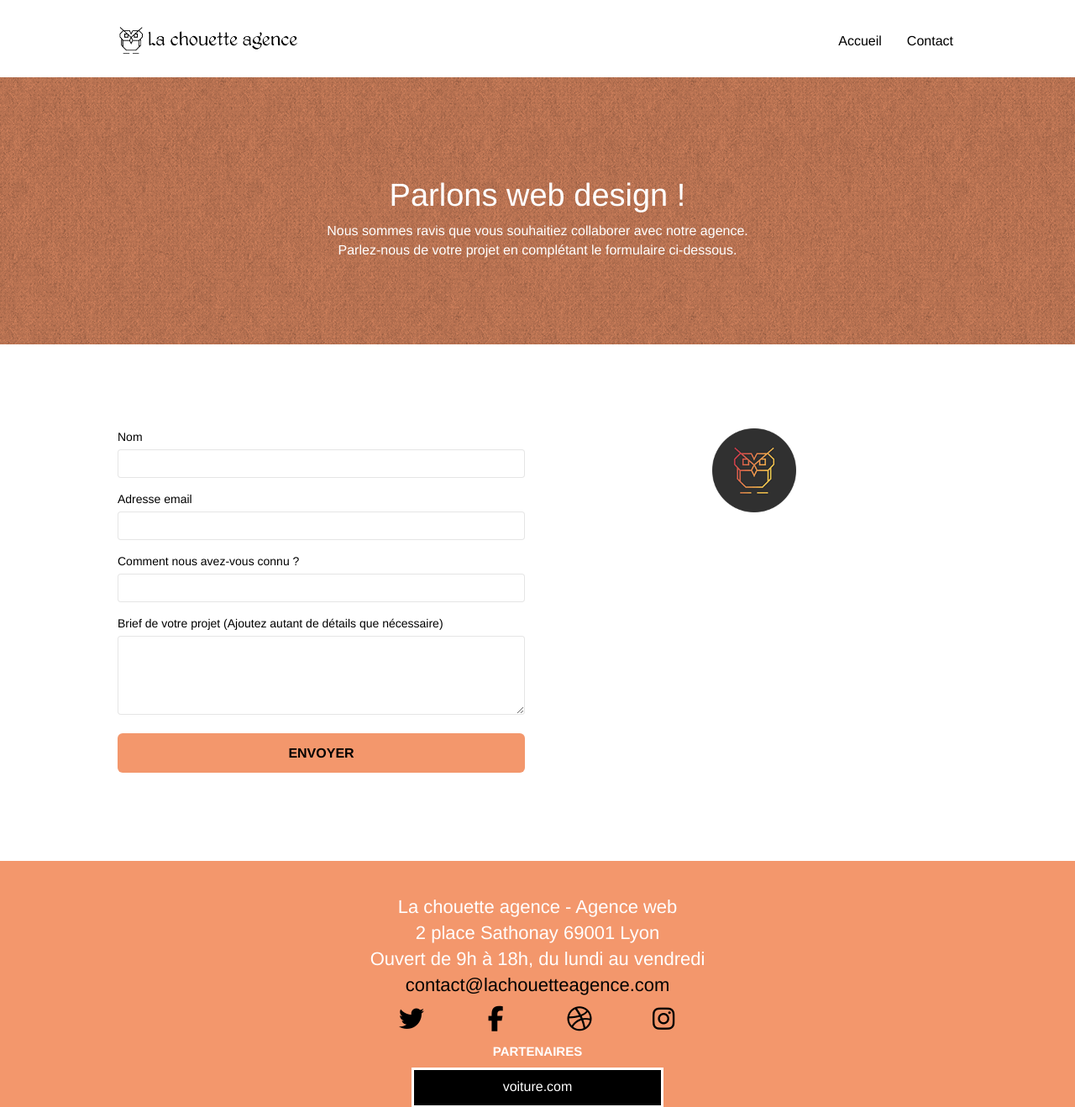
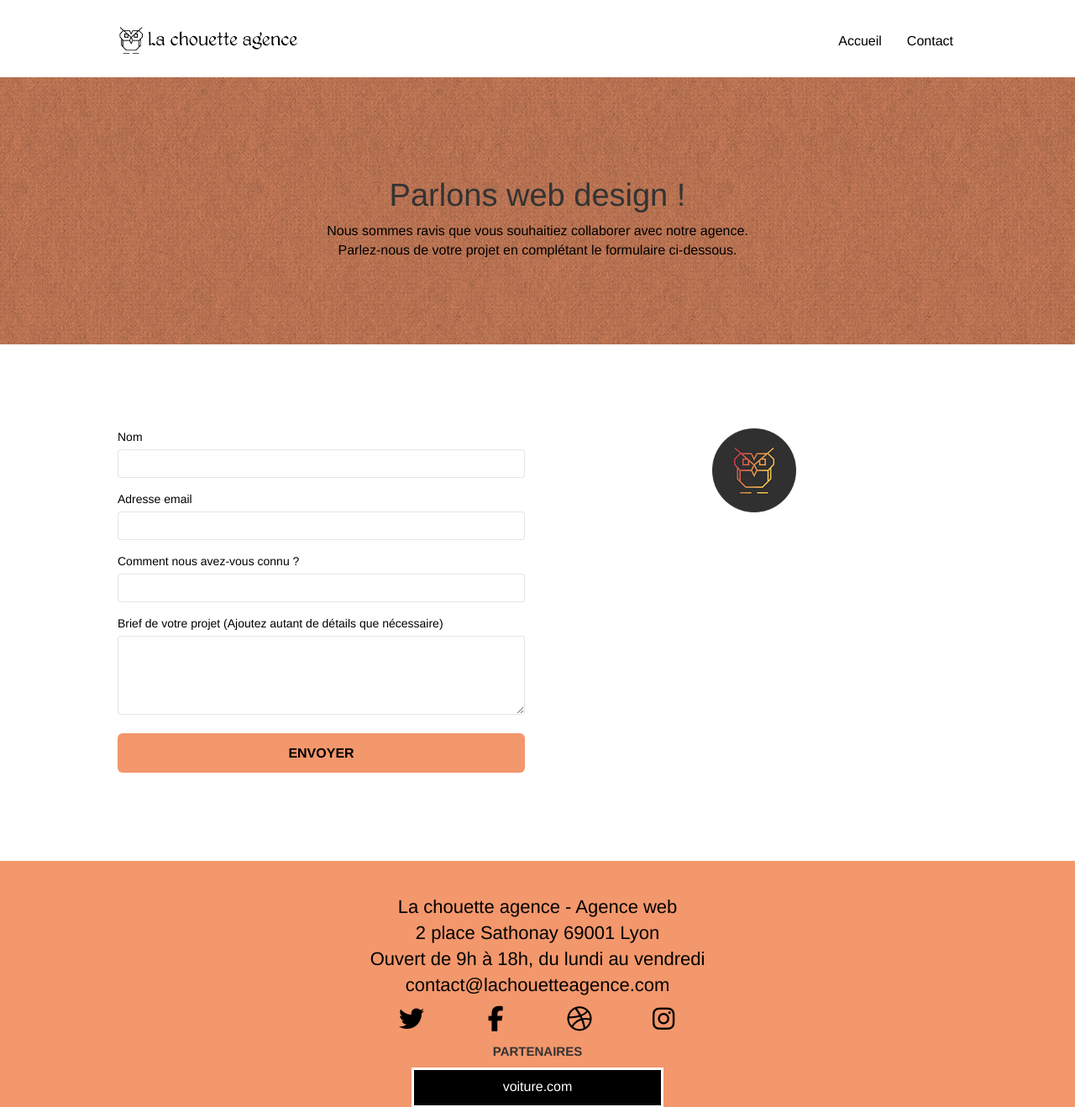
Before and after one commit to ArnaudS15/ArnaudSourdeix_4_20102021, a plain HTML site: page contact.html in a window 1280 px wide. Shown: the top 1318 px of the page at 84% size. Drawn offline with Linux system fonts and the light colour scheme.

Commit message:
Update contact.html

```diff
--- a/contact.html
+++ b/contact.html
@@ -55,10 +55,10 @@
 	<div class="container bloc-lg">
 		<div class="row">
 			<div class="col-sm-12">
-				<h1 class="text-center hero-bloc-text tc-white">
+				<h1 class="text-center hero-bloc-text tc-black">
 					Parlons web design !
 				</h1>
-				<p class="text-center mg-lg tc-white tight-width-whitespace">
+				<p class="text-center mg-lg tc-black tight-width-whitespace">
 					Nous sommes ravis que vous souhaitiez collaborer avec notre agence.<br>
 					Parlez-nous de votre projet en complétant le formulaire ci-dessous.
 				</p>
@@ -115,7 +115,7 @@
 	<div class="container bloc-sm">
 		<div class="row">
 			<div class="col-sm-12">
-				<h2 class="text-center white">
+				<h2 class="text-center black">
 					La chouette agence - Agence web <br>2 place Sathonay 69001 Lyon<br>Ouvert de 9h à 18h, du lundi au vendredi<br> <a href="mailto:contact@lachouetteagence.com">contact@lachouetteagence.com</a>
 				</h2>
 				<div class="row row-no-gutters social">
@@ -141,7 +141,7 @@
 					</div>
 				</div>
 				<div class ="partenaires">
-					<h3 class="text-center white">Partenaires</h3>
+					<h3 class="text-center black">Partenaires</h3>
 					<ul>
 						<li class="text-center white">voiture.com</li>
 						<li class="text-center white">pizza.com</li>
```
